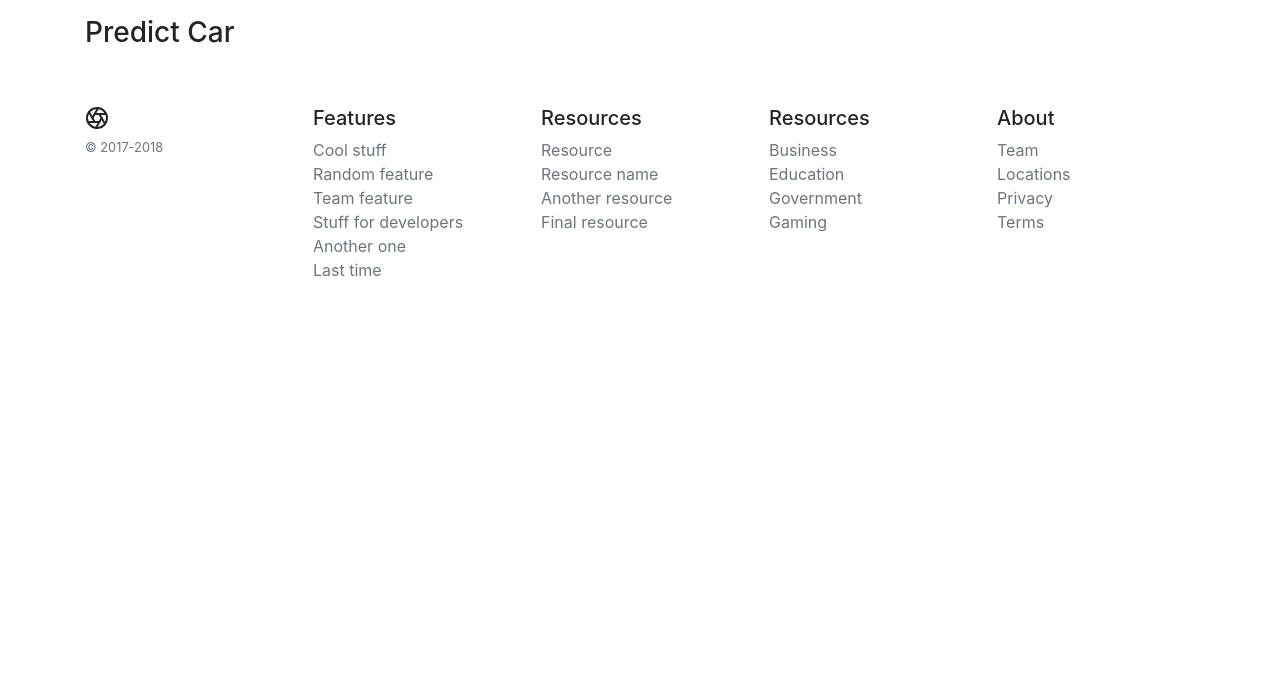
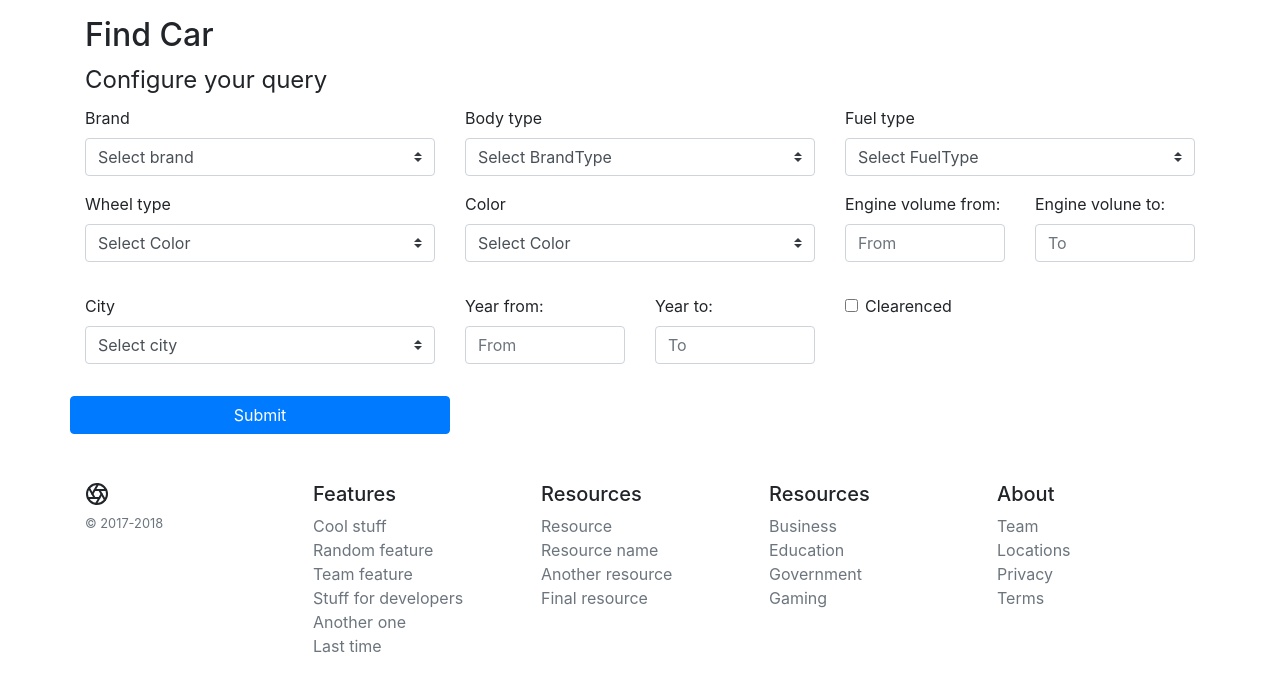
Before and after one commit to birzhans/cars, a Django app: template car/templates/car/predict_car.html in a window 1280 px wide. Shown: the part 56-748 px from the top of the page. Run offline with Django 3.2, Linux system fonts and the light colour scheme; the template is opened without the code that fills it, so the values that code supplies are empty; parts of the project's set-up code (start-up, migrations or seed data) failed here and were passed over; some libraries are stand-ins or nearby versions.

Commit message:
add prediction model

```diff
--- a/car/templates/car/predict_car.html
+++ b/car/templates/car/predict_car.html
@@ -6,8 +6,145 @@
 
 
 {% block content %}
+<h2>Find Car</h2>
+<form action="{% url 'predict_price_url' %}">
+	<fieldset>
+		<legend>Configure your query</legend>
+		<div class="row">
+			<!-- Brand -->
+			<div class="col-md-4 mb-3">
+				<label for="disabledSelect" class="form-label">Brand</label>
+				<select id="disabledSelect" class="custom-select d-block w-100" name="brand">
+					<option value="" disabled selected>Select brand</option>
+					{% for brand in brands %}
+					<option>{{ brand }}</option>
+					{% endfor %}
+				</select>
+			</div>
 
-<h3>Predict Car</h3>
+			<!-- body_type -->
+			<div class="col-md-4 mb-3">
+				<label for="state">Body type</label>
+				<select class="custom-select d-block w-100" id="state" name="body_type">
+					<option value="">Select BrandType</option>
+					{% for body_type in body_types %}
+					<option>{{ body_type }}</option>
+					{% endfor %}
+				</select>
+				<div class="invalid-feedback">
+					Please provide a valid state.
+				</div>
+			</div>
 
-{{ describe }}
+			<!-- fuel_type -->
+			<div class="col-md-4 mb-3">
+				<label for="state">Fuel type</label>
+				<select class="custom-select d-block w-100" id="state" name="fuel_type">
+					<option value="">Select FuelType</option>
+					{% for fuel_type in fuel_types %}
+					<option>{{ fuel_type }}</option>
+					{% endfor %}
+				</select>
+				<div class="invalid-feedback">
+					Please provide a valid state.
+				</div>
+			</div>
+
+
+			<!--  wheel_type -->
+			<div class="col-md-4 mb-3">
+				<label for="state">Wheel type</label>
+				<select class="custom-select d-block w-100" id="state" name="wheel_type">
+					<option value="">Select Color</option>
+					{% for wheel_drive in wheel_drives %}
+					<option>{{ wheel_drive }}</option>
+					{% endfor %}
+				</select>
+				<div class="invalid-feedback">
+					Please provide a valid state.
+				</div>
+			</div>
+
+
+			<!--  color -->
+			<div class="col-md-4 mb-3">
+				<label for="state">Color</label>
+				<select class="custom-select d-block w-100" id="state" name="color">
+					<option value="">Select Color</option>
+					{% for color in colors %}
+					<option>{{ color }}</option>
+					{% endfor %}
+				</select>
+				<div class="invalid-feedback">
+					Please provide a valid state.
+				</div>
+			</div>
+
+			<!-- engine_volume -->
+			<div class="col-md-4 mb-3">
+				<div class="row">
+					<div class="col-md-6 mb-3">
+						<label for="firstName">Engine volume from:</label>
+						<input type="text" class="form-control" id="firstName" placeholder="From" name="engineFrom"
+							value="">
+					</div>
+					<div class="col-md-6 mb-3">
+						<label for="lastName">Engine volune to:</label>
+						<input type="text" class="form-control" id="lastName" placeholder="To" name="engineTo" value="">
+					</div>
+				</div>
+			</div>
+
+			<!-- City -->
+			<div class="col-md-4 mb-3">
+				<label for="disabledSelect" class="form-label">City</label>
+				<select id="disabledSelect" class="custom-select d-block w-100" name="city">
+					<option value="" disabled selected>Select city</option>
+					{% for city in cities %}
+					<option>{{ city }}</option>
+					{% endfor %}
+				</select>
+			</div>
+
+
+			<!-- Year -->
+			<div class="col-md-4 mb-3">
+				<div class="row">
+					<div class="col-md-6 mb-3">
+						<label for="firstName">Year from:</label>
+						<input type="text" class="form-control" id="firstName" placeholder="From" name="yearFrom"
+							value="">
+					</div>
+					<div class="col-md-6 mb-3">
+						<label for="lastName">Year to:</label>
+						<input type="text" class="form-control" id="lastName" placeholder="To" name="yearTo" value="">
+					</div>
+				</div>
+			</div>
+
+			<!-- Clearenced -->
+			<div class="col-md-4 mb-3">
+				<div class="form-check">
+					<input class="form-check-input" type="checkbox" id="disabledFieldsetCheck" name="clearenced">
+					<label class="form-check-label" for="disabledFieldsetCheck">
+						Clearenced
+					</label>
+				</div>
+
+
+			</div>
+
+			<button type="submit" class="col-md-4 btn btn-primary">Submit</button>
+
+		</div>
+	</fieldset>
+
+</form>
+
+
+<div class="row">
+	{% for key, value in params.items %}
+	<p>{{ value }}</p><br>
+	{% endfor %}
+</div>
 {% endblock %}
```
Also changed, not shown: car/predict.py (added, +56 -0 lines), car/views.py (+41 -3 lines), 1 other file.
